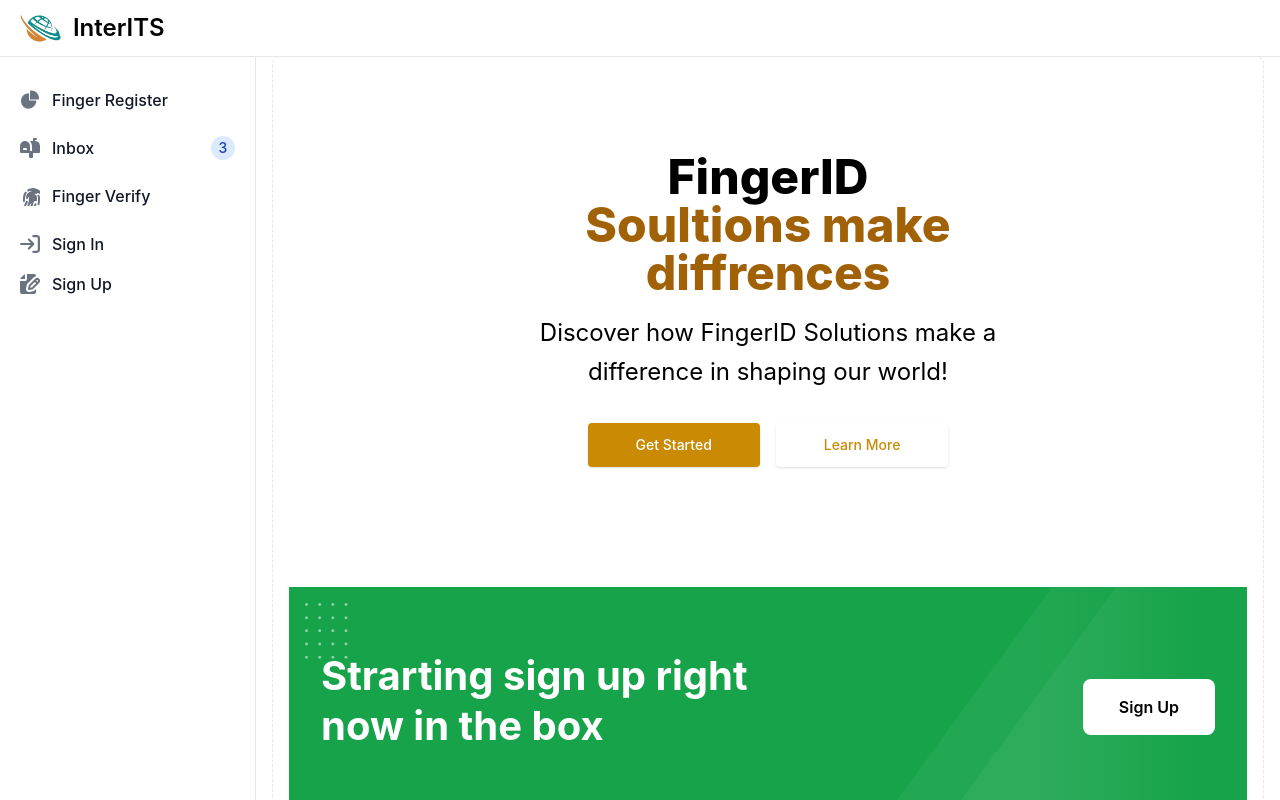
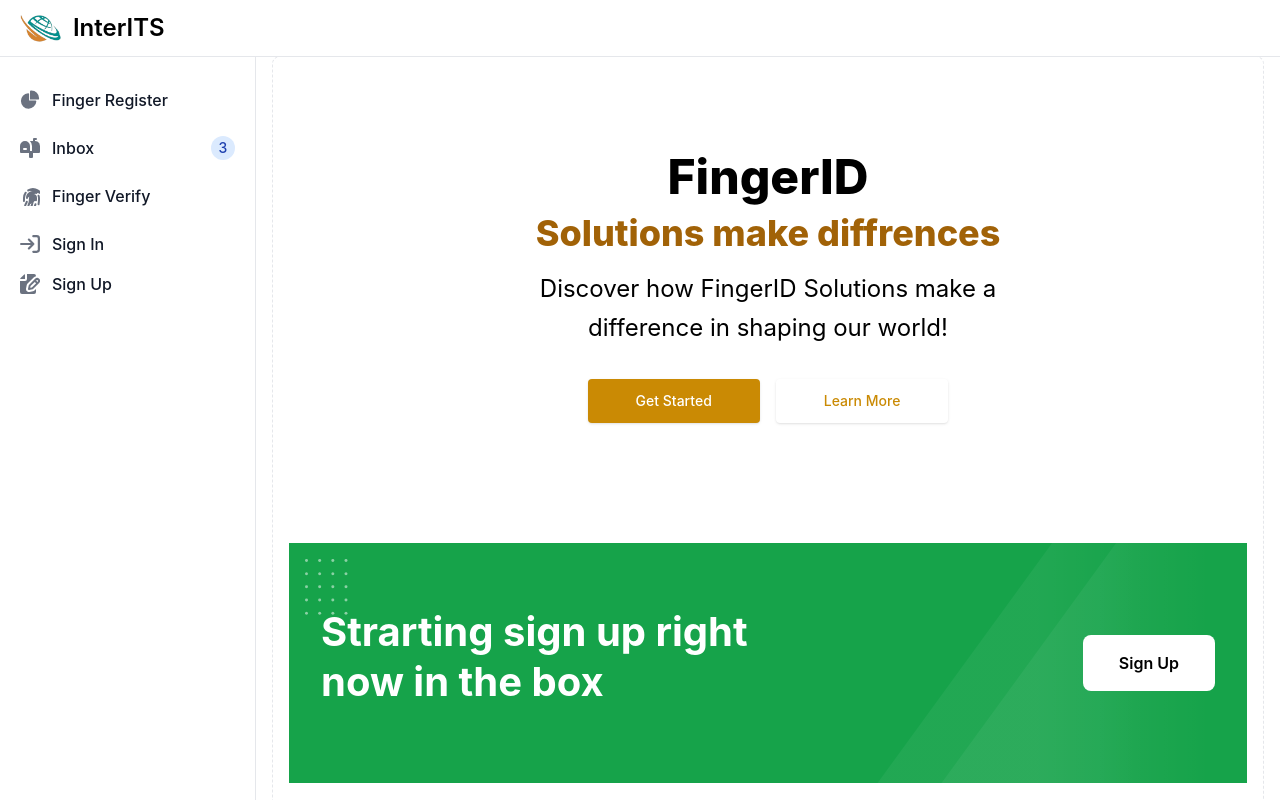
Before and after one commit to nguyenhoan1209/fe_finger, a React (Vite) app: page / in a window 1280 px wide. Shown: the top 800 px of the page. Built offline with nearby package versions, Linux system fonts and the light colour scheme.

Commit message:
Update HomePage.jsx

```diff
--- a/src/pages/HomePage/HomePage.jsx
+++ b/src/pages/HomePage/HomePage.jsx
@@ -13,9 +13,9 @@ const HomePage = () => {
             <div className="mx-auto max-w-xl text-center">
               <h1 className="text-3xl font-extrabold sm:text-5xl">
                 FingerID
-                <strong className="font-extrabold text-yellow-700 sm:block">
+                <strong className="mt-3  font-extrabold text-yellow-700 sm:block text-4xl">
                   {" "}
-                  Soultions make diffrences{" "}
+                  Solutions make diffrences{" "}
                 </strong>
               </h1>
               <p className="mt-4 sm:text-2xl/relaxed">
```
